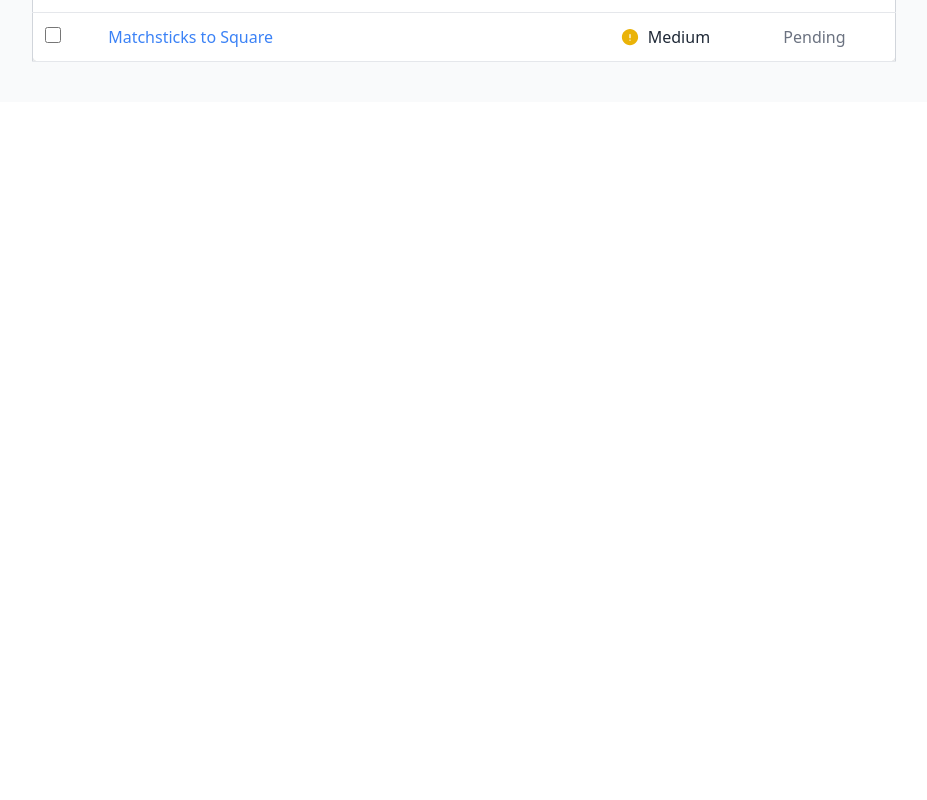
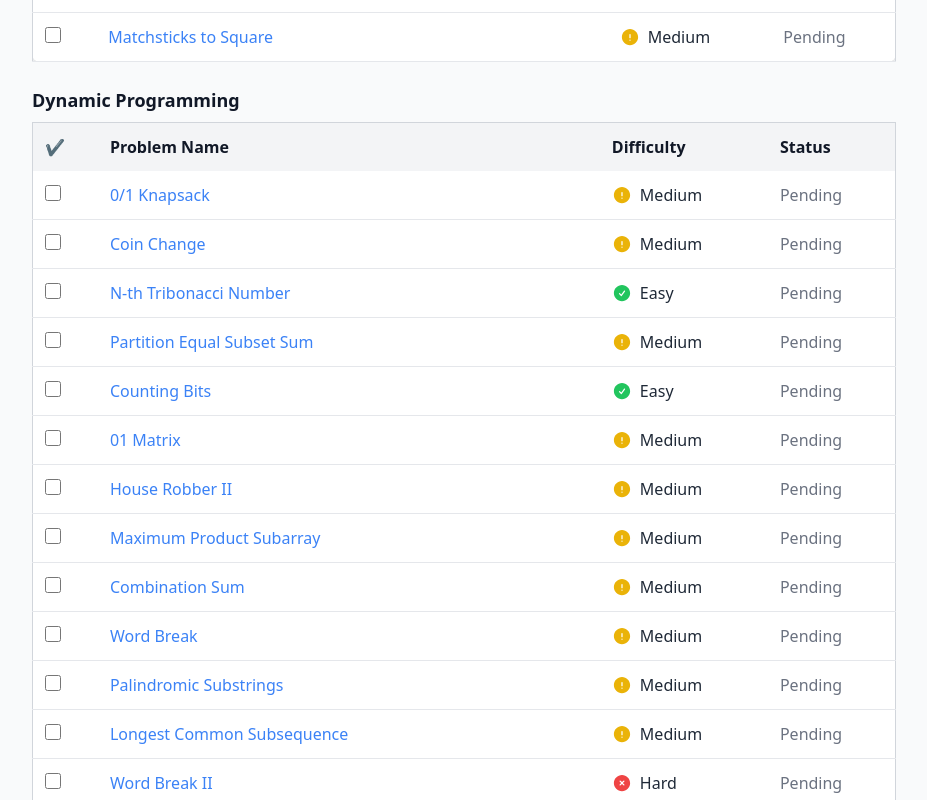
Before and after one commit to hey-shashikant/Programming-Patterns, a React (Create React App) app: page / in a window 1280 px wide. Shown: the part 6760-7560 px from the top of the page, without its empty margins (176-1103 px from the left). Before the commit the page ends 6862 px from the top, so only its background shows below. Built offline with nearby package versions, Linux system fonts and the light colour scheme.

Commit message:
Dynamic Programming

```diff
--- a/src/data/PatternData.js
+++ b/src/data/PatternData.js
@@ -180,6 +180,28 @@ const PatternData = [
     { id: "p109", name: "Sudoku Solver", link: "https://leetcode.com/problems/sudoku-solver/description/", difficulty: "Hard", done: false },
     { id: "p110", name: "Matchsticks to Square", link: "https://leetcode.com/problems/matchsticks-to-square/description/", difficulty: "Medium", done: false }
   ]
+},
+{
+  id: 13,
+  name: "Dynamic Programming",
+  problems: [
+    { id: "p111", name: "0/1 Knapsack", link: "https://www.geeksforgeeks.org/problems/0-1-knapsack-problem0945/1?itm_source=geeksforgeeks&itm_medium=article&itm_campaign=practice_card", difficulty: "Medium", done: false },
+    { id: "p112", name: "Coin Change", link: "https://leetcode.com/problems/coin-change/description/", difficulty: "Medium", done: false },
+    { id: "p113", name: "N-th Tribonacci Number", link: "https://leetcode.com/problems/n-th-tribonacci-number/", difficulty: "Easy", done: false },
+    { id: "p114", name: "Partition Equal Subset Sum", link: "https://leetcode.com/problems/partition-equal-subset-sum/description/", difficulty: "Medium", done: false },
+    { id: "p115", name: "Counting Bits", link: "https://leetcode.com/problems/counting-bits/description/", difficulty: "Easy", done: false },
+    { id: "p116", name: "01 Matrix", link: "https://leetcode.com/problems/01-matrix/description/", difficulty: "Medium", done: false },
+    { id: "p117", name: "House Robber II", link: "https://leetcode.com/problems/house-robber-ii/description/", difficulty: "Medium", done: false },
+    { id: "p118", name: "Maximum Product Subarray", link: "https://leetcode.com/problems/maximum-product-subarray/", difficulty: "Medium", done: false },
+    { id: "p119", name: "Combination Sum", link: "https://leetcode.com/problems/combination-sum/", difficulty: "Medium", done: false },
+    { id: "p120", name: "Word Break", link: "https://leetcode.com/problems/word-break/description/", difficulty: "Medium", done: false },
+    { id: "p121", name: "Palindromic Substrings", link: "https://leetcode.com/problems/palindromic-substrings/", difficulty: "Medium", done: false },
+    { id: "p122", name: "Longest Common Subsequence", link: "https://leetcode.com/problems/longest-common-subsequence/", difficulty: "Medium", done: false },
+    { id: "p123", name: "Word Break II", link: "https://leetcode.com/problems/word-break-ii/", difficulty: "Hard", done: false },
+    { id: "p124", name: "Decode Ways", link: "https://leetcode.com/problems/decode-ways/", difficulty: "Medium", done: false },
+    { id: "p125", name: "Count the Number of Good Subsequences", link: "https://leetcode.com/problems/number-of-unique-good-subsequences/", difficulty: "Hard", done: false },
+    { id: "p126", name: "Climbing Stairs", link: "https://leetcode.com/problems/climbing-stairs/description/", difficulty: "Easy", done: false }
+  ]
 }
 ];
 
```
